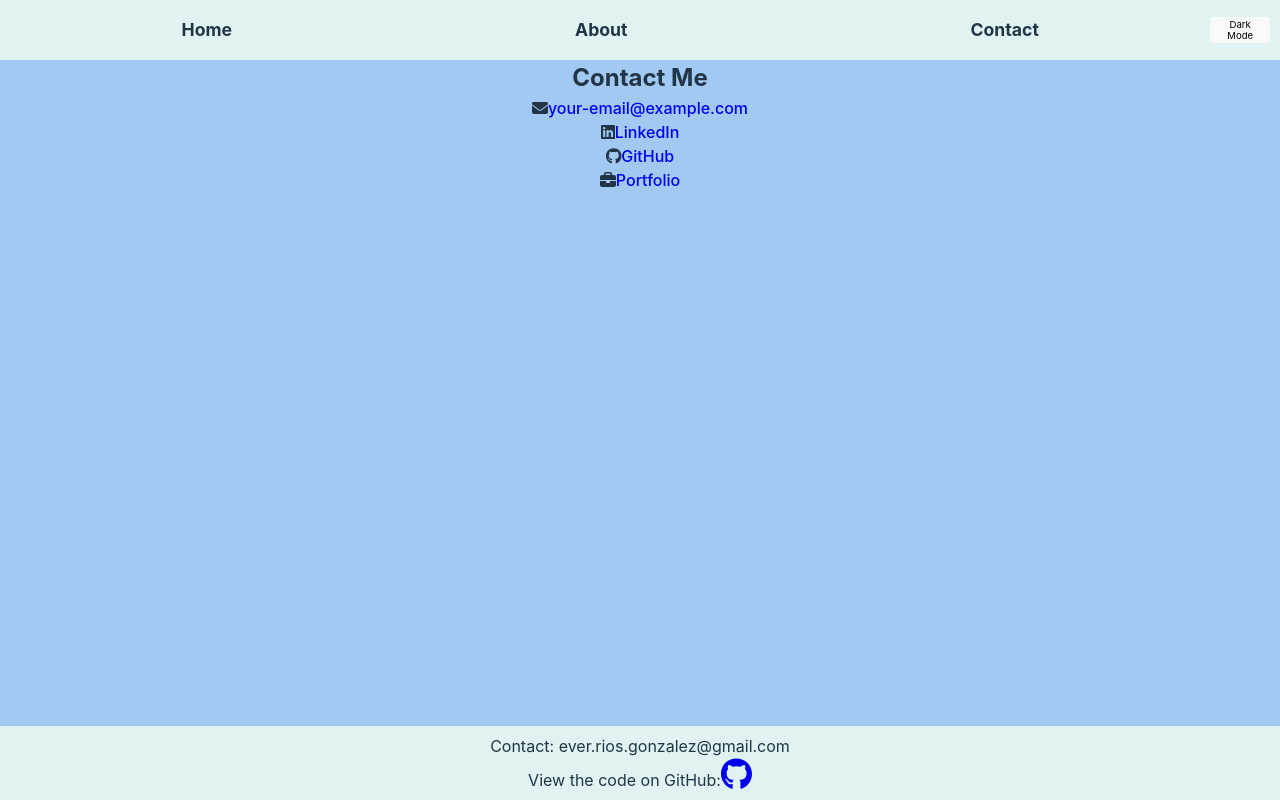
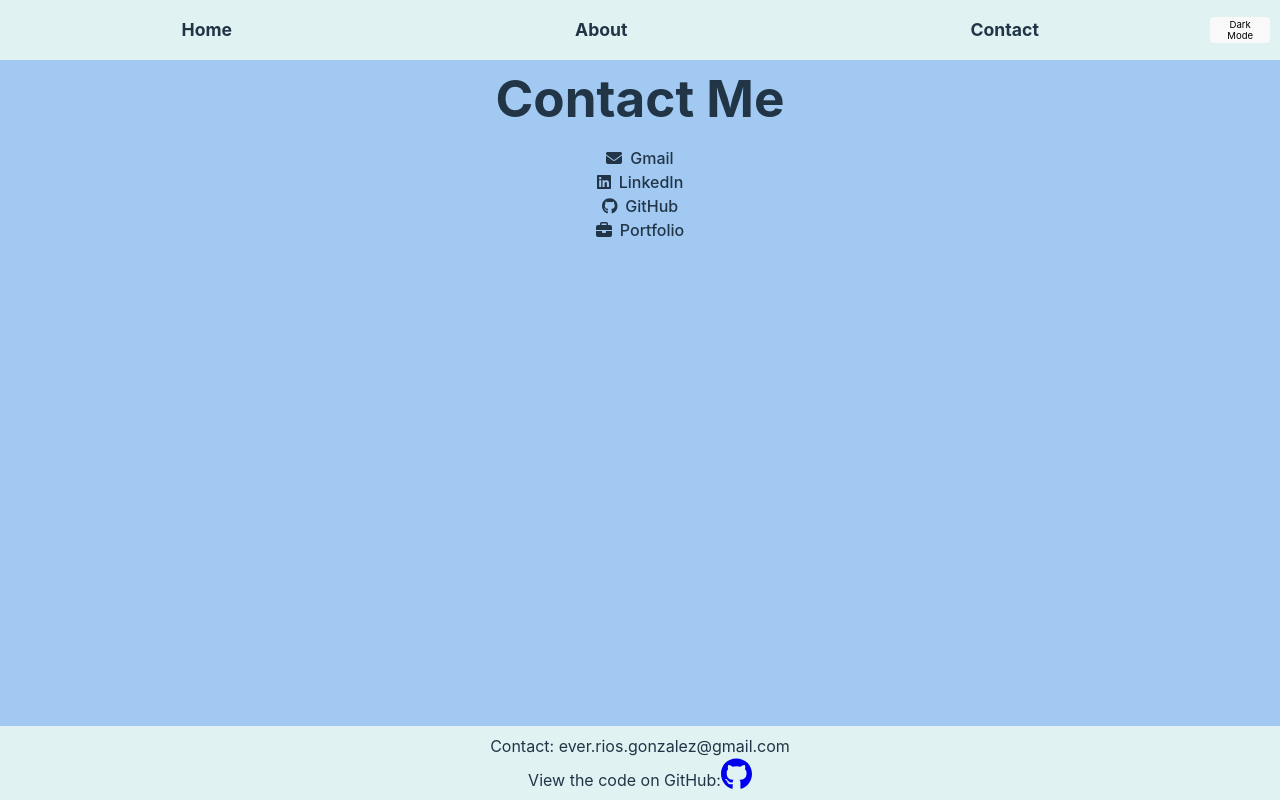
Before and after one commit to danielriosg/weather-react, a React (Vite) app: page /contact in a window 1280 px wide. Built offline with nearby package versions, Linux system fonts and the light colour scheme.

Commit message:
Add dark and light modes for styling contact section links, and update href links

```diff
--- a/src/index.css
+++ b/src/index.css
@@ -33,6 +33,9 @@
     --weather-card-background-color: #e0f2f184;
 --forecast-day-background-color: #f7f7f7; /* light mode background color */
   --forecast-day-text-color: #333; /* light mode text color */
+  --contact-link-color: #213547;
+  --contact-link-hover-color: #747bff;
+
 }
 /* #E0F2F1; */
 
@@ -51,6 +54,9 @@
   --weather-card-background-color: hsl(0, 1%, 46%);
   --forecast-day-background-color: #333; /* dark mode background color */
   --forecast-day-text-color: #fff; /* dark mode text color */
+  --contact-link-color: #ffffff;
+  --contact-link-hover-color: #535bf2;
+
 }
 
 
--- a/src/pages/Contact.jsx
+++ b/src/pages/Contact.jsx
@@ -13,16 +13,18 @@ import {
 const Contact = () => {
   return (
     <div className='contact-container'>
-      <h2>Contact Me</h2>
+      <h1>Contact Me</h1>
       <div className='contact-info'>
         <div className='contact-item'>
           <FontAwesomeIcon icon={faEnvelope} />
-          <a href='mailto:your-email@example.com'>your-email@example.com</a>
+          <a href='mailto:ever.rios.gonzalez@gmail.com'>Gmail</a>
         </div>
         <div className='contact-item'>
           <FontAwesomeIcon icon={faLinkedin} />
           <a
-            href='https://www.linkedin.com/in/your-profile'
+            href='https://www.linkedin.com/in/daniel-rios-142619111
+
+'
             target='_blank'
             rel='noopener noreferrer'
           >
@@ -32,7 +34,7 @@ const Contact = () => {
         <div className='contact-item'>
           <FontAwesomeIcon icon={faGithub} />
           <a
-            href='https://github.com/your-username'
+            href='https://github.com/danielriosg'
             target='_blank'
             rel='noopener noreferrer'
           >
--- a/src/styles/pages/About.css
+++ b/src/styles/pages/About.css
@@ -0,0 +1,4 @@
+.about h1 {
+    margin-bottom: 20px;
+    padding-top: 10px;
+}
--- a/src/styles/pages/Contact.css
+++ b/src/styles/pages/Contact.css
@@ -0,0 +1,20 @@
+.contact-container h1 {
+    margin-bottom: 20px;
+    padding-top: 10px;
+    color: var(--contact-link-color);
+}
+
+
+.contact-item a {
+  color: var(--contact-link-color); /* Use the link color variable */
+  text-decoration: none; /* Optional: Remove underline */
+}
+
+.contact-item a:hover {
+  color: var(--contact-link-hover-color); /* Use the hover color variable */
+}
+
+.contact-item svg {
+  color: var(--contact-link-color); /* Apply color to the icons as well */
+  margin-right: 8px; /* Add some spacing between icon and text */
+}
--- a/src/styles/pages/Home.css
+++ b/src/styles/pages/Home.css
@@ -37,12 +37,5 @@
 .home .weather-card {
   margin-top: 20px; /* add 30px margin top to the WeatherCard container */
 }
-/* src/pages/About.css */
-.about {
-  padding: 20px;
-}
 
 /* src/pages/Contact.css */
-.contact {
-  padding: 20px;
-}
```
